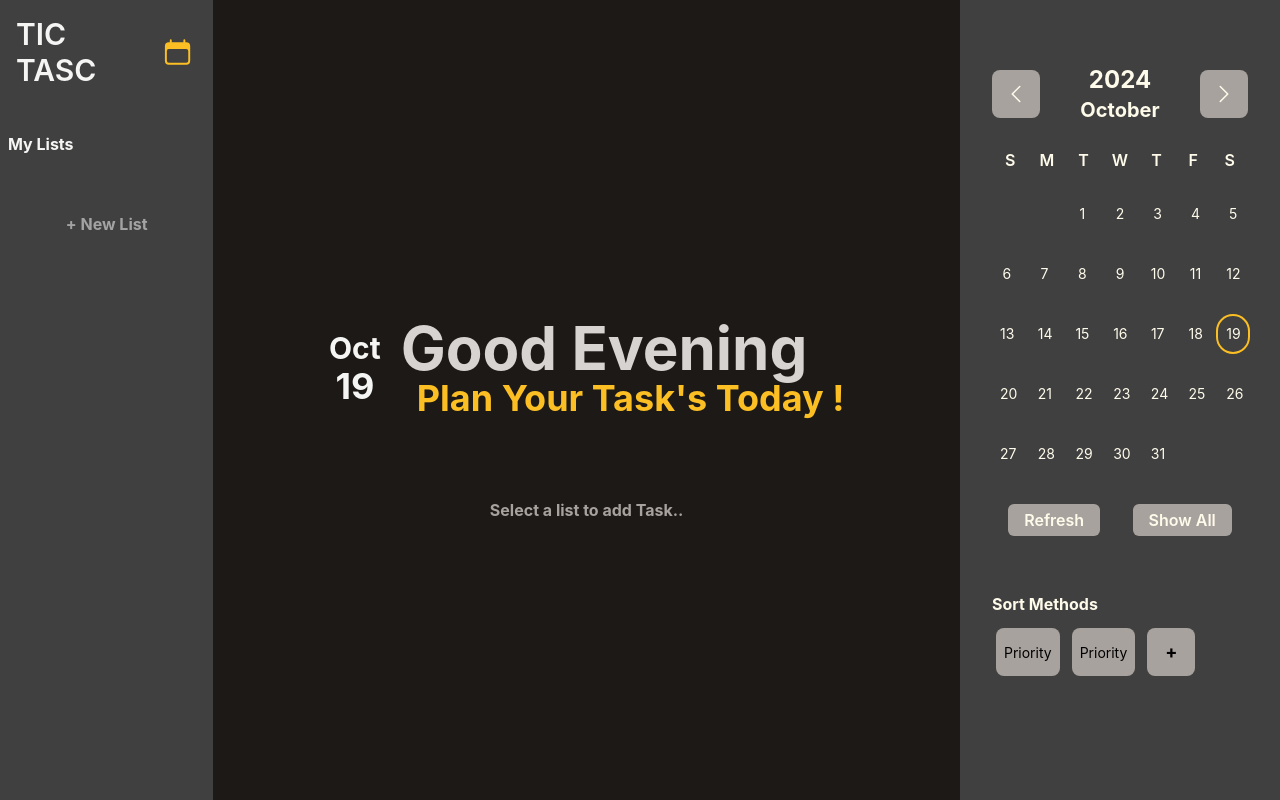
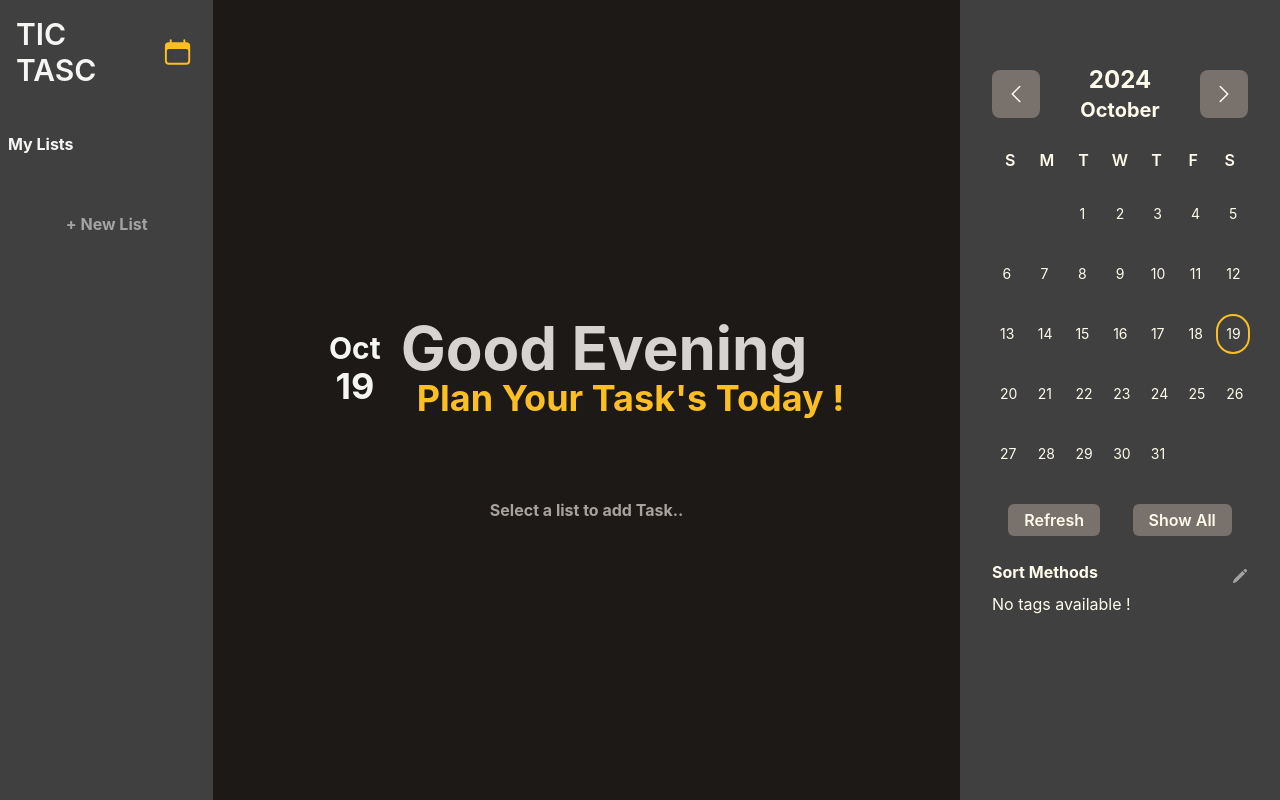
Before and after one commit to AJMALAJU3/React-ToDo-List, a React (Create React App) app: page / in a window 1280 px wide. Built offline with nearby package versions, Linux system fonts and the light colour scheme.

Commit message:
feat: Add, delete, and edit tags; make left bar scrollable
- Implemented add, delete, and edit functionality for tags.
- Made the left bar scrollable for better navigation.

```diff
--- a/src/components/Calender.jsx
+++ b/src/components/Calender.jsx
@@ -1,19 +1,26 @@
 import React, { useState, useEffect } from 'react';
-import { ChevronLeftIcon, ChevronRightIcon } from '@heroicons/react/24/solid';
+import {PlusIcon,TrashIcon , ChevronLeftIcon, ChevronRightIcon,PencilIcon } from '@heroicons/react/24/solid';
 
-const Calendar = ({ list,calendarSort }) => {
-  const [sortDay,setSortDay] = useState([])
-  const [sortTag,setSortTag] = useState([])
-  const [selectAll,setSelectAll] = useState(false)
 
-  // const sortHelper = () => {
+const Calendar = ({ list, calendarSort, isSort, setTags, tg }) => {
 
-  // }
-  useEffect(()=>{
-    console.log(sortDay,'day');
+  const [sortDay, setSortDay] = useState([])
+  const [sortTag, setSortTag] = useState([])
+  const [selectAll, setSelectAll] = useState(false)
 
-    calendarSort(sortDay,sortTag,selectAll)
-  },[sortDay,sortTag,selectAll])
+  const [sortIsEdit, setSortIsEdit] = useState(false)
+  const [addTagText,setAddTagText] = useState('')
+
+  useEffect(() => {
+    console.log(sortDay, 'day');
+    if (sortDay.length > 0 || sortTag.length > 0 || selectAll) {
+      isSort(true)
+      calendarSort(sortDay, sortTag, selectAll)
+    } else {
+      isSort(false)
+    }
+
+  }, [sortDay, sortTag, selectAll])
 
 
   const [month, setMonth] = useState(new Date().getMonth());
@@ -39,7 +46,16 @@ const Calendar = ({ list,calendarSort }) => {
       setMonth(month + 1);
     }
   };
-
+  const addTag = (tag) => {
+    tag = tag.toLowerCase()
+    setTags(prev => {
+      if (!prev.includes(tag)) {
+        return [...prev, tag]
+      }
+      return prev;
+    });
+    setAddTagText('')
+  };
   const days = [...Array(daysInMonth(month, year)).keys()].map((day) => day + 1);
   const firstDayIndex = getFirstDayOfMonth(month, year);
 
@@ -70,14 +86,17 @@ const Calendar = ({ list,calendarSort }) => {
         }
       });
     });
+
     setFreqTasks(taskOfDays);
-    console.log(taskOfDays,'sadf')
+    console.log(taskOfDays, 'sadf')
   }, [list, month, year]);
 
   return (
+    <>
       <div className="max-w-md mx-auto mt-8 p-4 md:p-6 lg:p-8">
+        <div className=''>
           <div className="flex justify-between items-center mb-4">
-        <button onClick={handlePrevMonth} className="rounded-lg bg-stone-400 p-2 md:p-3">
+            <button onClick={handlePrevMonth} className="rounded-lg bg-stone-500 hover:bg-stone-600 p-2 md:p-3">
               <ChevronLeftIcon className="w-6 h-6 text-amber-50" />
             </button>
             <span className="flex flex-col text-center">
@@ -86,7 +105,7 @@ const Calendar = ({ list,calendarSort }) => {
                 {new Date(year, month).toLocaleString('default', { month: 'long' })}
               </span>
             </span>
-        <button onClick={handleNextMonth} className="rounded-lg bg-stone-400 p-2 md:p-3">
+            <button onClick={handleNextMonth} className="rounded-lg bg-stone-500 hover:bg-stone-600 p-2 md:p-3">
               <ChevronRightIcon className="w-6 h-6 text-amber-50" />
             </button>
           </div>
@@ -118,19 +137,21 @@ const Calendar = ({ list,calendarSort }) => {
               return (
                 <div
                   key={day}
-              onClick={()=>setSortDay(prev=>{
-                let updatedDays = [...prev]
-                const clickedDay = `${year}-${(month+1).toString().padStart(2, '0')}-${day}`
-                if(prev.includes(clickedDay)){
-                  updatedDays = updatedDays.filter(p=>p!==clickedDay)
-                }else{
-                  updatedDays = [...updatedDays,clickedDay]
+                  onClick={() => setSortDay(prev => {
+                    let updatedDays = [...prev];
+                    const clickedDay = `${year}-${(month + 1).toString().padStart(2, '0')}-${day.toString().padStart(2, '0')}`;
+                    if (prev.includes(clickedDay)) {
+                      updatedDays = updatedDays.filter(p => p !== clickedDay);
+                    } else {
+                      updatedDays = [...updatedDays, clickedDay];
                     }
-                return updatedDays
+                    return updatedDays;
                   })}
-              className={`p-2 my-2 rounded-full text-center text-amber-50 text-xs md:text-sm  ${sortDay.includes(`${year}-${(month+1).toString().padStart(2, '0')}-${day}`)?'bg-neutral-500 ring-2 ring-neutral-400':getBgColor(taskCount)} ${
-                isCurrentDay(day) ? 'ring-2 ring-amber-400' : ``
-              }`}
+                  className={`p-2 my-2 rounded-full text-center text-amber-50 text-xs md:text-sm ${sortDay.includes(`${year}-${(month + 1).toString().padStart(2, '0')}-${day.toString().padStart(2, '0')}`) ?
+                      'bg-neutral-500 ring-2 ring-neutral-400' :
+                      getBgColor(taskCount)
+                    } ${isCurrentDay(day) ? 'ring-2 ring-amber-400' : ''}`}
+
                 >
                   {day}
                 </div>
@@ -140,27 +161,100 @@ const Calendar = ({ list,calendarSort }) => {
 
           <div className="w-full flex items-center justify-around py-6">
             <button
-      onClick={()=>{
+              onClick={() => {
                 setSelectAll(false)
                 setSortDay([])
                 setSortTag([])
               }}
               className='rounded-md py-1 px-4 font-semibold text-md
-       bg-stone-400 hover:bg-stone-500 text-amber-50 transition-300'>
+       bg-stone-500 hover:bg-stone-600 text-amber-50 transition-300'>
               Refresh
             </button>
             <button
               onClick={() => setSelectAll((p) => !p)}
-  className={`rounded-md py-1 px-4 font-semibold text-md ${
-    selectAll
+              className={`rounded-md py-1 px-4 font-semibold text-md ${selectAll
                   ? 'hover:text-stone-600 bg-amber-300 hover:bg-amber-200'
-      : 'bg-stone-400 hover:bg-stone-500 text-amber-50 transition-300'
+                  : 'bg-stone-500 hover:bg-stone-600 text-amber-50 transition-300'
                 }`}
             >
               Show All
             </button>
           </div>
         </div>
+        <div className='max-w-md mx-auto '>
+          <div className='flex justify-between'>
+            <h1 className='text-amber-50 font-bold mb-2'>Sort Methods</h1>
+            <button onClick={() => setSortIsEdit(p => !p)} className='font-bold text-neutral-300'>{!sortIsEdit ? <PencilIcon
+                            className="h-4 w-4 text-neutral-400 cursor-pointer"
+                          /> : 'Done'}</button>
+          </div>
+
+          <div class="flex flex-wrap w-full gap-1 ">
+          <div className={`flex gap-3 w-full items-center ${sortIsEdit?'block':'hidden'}`}>
+                    <input
+                      type="text"
+                      onChange={(e)=>setAddTagText(e.target.value)}
+                      value={addTagText}
+                      className={` rounded-md cursor-pointer w-auto flex items-center justify-center text-amber-50 bg-neutral-900 border-0 p-2 focus:outline-none`}
+                    />
+
+                    <PlusIcon
+                      className={`h-5 w-5 text-neutral-400 cursor-pointer`}
+                      onClick={(e) => {
+                        e.stopPropagation();
+                        if(addTagText !== ''){
+                          addTag(addTagText)
+                        }
+
+                      }}
+                    />
+                  </div>
+
+            {Array.isArray(tg) && tg.length > 0 ? (
+              tg.map((t, index) => (
+
+                !sortIsEdit ? (<div
+                  key={index}
+                  onClick={() => {
+                    setSortTag(prev => {
+                      if (prev.includes(t)) {
+                        return prev.filter(tag => tag !== t);
+                      } else {
+                        return [...prev, t];
+                      }
+                    });
+                  }}
+                  className={`${sortTag.includes(t) ? 'bg-neutral-500 px-1 rounded-md ' : ''} cursor-pointer w-auto p-1 flex items-center justify-center text-amber-50`}
+                >
+                  #{t}
+                </div>) : (
+                  <div className='flex gap-3 w-full items-center '>
+                    <input
+                      type="text"
+                      value={t}
+                      className={` rounded-md cursor-pointer w-auto flex items-center justify-center text-amber-50 bg-neutral-900 border-0 p-2 focus:outline-none`}
+                    />
+
+                    <TrashIcon
+                      className={`h-5 w-5 text-neutral-400 cursor-pointer`}
+                      onClick={(e) => {
+                        e.stopPropagation();
+                        setTags(tags=>tags.filter(p=>p!==t))
+                      }}
+                    />
+                  </div>
+
+                )
+              ))
+            ) : (
+              <div className='text-amber-50'>No tags available !</div>
+            )}
+          </div>
+
+
+        </div>
+      </div>
+    </>
   );
 };
 
--- a/src/components/SortMethods.js
+++ /dev/null
@@ -1,25 +0,0 @@
-import React from 'react'
-
-function SortMethods() {
-
-    return (
-        <div className='max-w-md mx-auto px-4 md:px-6 lg:px-8'>
-            <h1 className='text-amber-50 font-bold'>Sort Methods</h1>
-            <div className='p-1 flex gap-3 mt-2'>
-                <button className="rounded-lg bg-stone-400 p-1 h-12 px-2 text-center overflow-hidden">
-                    <span className="text-sm truncate">Priority</span>
-                </button>
-                <button className="rounded-lg bg-stone-400 p-1 h-12 text-center overflow-hidden px-2">
-                    <span className="text-sm truncate">Priority</span>
-                </button>
-                <button className="rounded-lg bg-stone-400 p-1 h-12 w-12 text-center overflow-hidden px-2">
-                    <span className="text-lg font-bold truncate">+</span>
-                </button>
-
-
-            </div>
-        </div>
-    )
-}
-
-export default SortMethods
--- a/src/components/Task.jsx
+++ b/src/components/Task.jsx
@@ -23,7 +23,7 @@ const getlist = (id) => {
     console.error("Parsed list is not an array");
     return {};
   }
-  console.log(parsedList.filter(li => li.id === id)[0],'listssssss')
+  console.log(parsedList.filter(li => li.id === id)[0], 'listssssss')
   return parsedList.filter(li => li.id === id)[0] || {};
 };
 
@@ -54,7 +54,7 @@ function Task(props) {
 
   const [lists, setLists] = useState(getMyLists());
 
-  const tg = ['Hobby', 'Duty', 'Work', 'Study', 'Project']
+  const tg = props.tg
   const [taskList, setTaskList] = useState(getlist(props.listId))
 
   const [taskText, setTaskText] = useState('')
@@ -82,7 +82,7 @@ function Task(props) {
   };
   let newList = useRef(null)
   useEffect(() => {
-    console.log(props.listId,'id added')
+    console.log(props.listId, 'id added')
     setTaskList(getlist(props.listId))
     // console.log(taskList,'list added')
   }, [props.listId])
@@ -149,7 +149,7 @@ function Task(props) {
 
   if (props.listId) {
     return (
-      <div className="md:col-span-8 flex flex-col lg:col-span-7  items-center w-full overflow-y-auto "  style={{scrollbarWidth:'none'}}>
+      <div className="md:col-span-8 flex flex-col lg:col-span-7  items-center w-full overflow-y-auto " style={{ scrollbarWidth: 'none' }}>
 
         <div className="p-10 pt-10 grid grid-cols-12 gap-2 w-full">
           <h1 className="text-3xl font-bold text-stone-100 rounded-lg col-span-2 text-center">
@@ -186,7 +186,7 @@ function Task(props) {
                   placeholder="Add Todo"
                 />
 
-                  <button onClick={AddTaskToList} className={`rounded-lg px-2 py-1 ${taskText === '' ? 'text-stone-600' : 'text-stone-400'} font-bold`}>Add</button>
+                <button onClick={!taskText ? null : AddTaskToList} className={`rounded-lg px-2 py-1 ${taskText === '' ? 'text-stone-600' : 'text-stone-400'} font-bold`}>Add</button>
 
               </div>
 
--- a/src/components/Wrapper.js
+++ b/src/components/Wrapper.js
@@ -1,6 +1,5 @@
 import React, { useState, useRef, useEffect } from 'react';
 import Calendar from './Calender';
-import SortMethods from './SortMethods';
 import { CalendarIcon } from '@heroicons/react/24/solid';
 import Task from './Task';
 import Alert from './Alert';
@@ -20,7 +19,20 @@ const getMyLists = () => {
     }
     return [];
 };
-
+const getMyTags = () => {
+    const tags = localStorage.getItem('tags')
+    if (tags) {
+        try {
+            const parsedTags = JSON.parse(tags);
+            console.log('Parsed Tags:', parsedTags);
+            return Array.isArray(parsedTags) ? parsedTags : [];
+        } catch (error) {
+            console.error('Error parsing JSON:', error);
+            return [];
+        }
+    }
+    return [];
+}
 
 function Wrapper() {
     const [listId, setListId] = useState(null);
@@ -31,9 +43,10 @@ function Wrapper() {
     const [isModalOpen, setIsModalOpen] = useState(false);
     const [itemToDelete, setItemToDelete] = useState(null);
     const [isSorting,setIsSorting] = useState(false)
-    const [sortDate,setSortDate] = useState(null)
+    const [sortDate,setSortDate] = useState([])
     const [sortTag,setSortTag] = useState([])
     const [selectAll,setSelectAll] = useState(false)
+    const [tags,setTags] = useState(getMyTags)
 
     if (listId === null && lists.length > 0) {
         const clickedList = lists.find(li => li.clicked);
@@ -42,7 +55,7 @@ function Wrapper() {
         }
     }
     const calendarSort = (date,tag,sortAll) =>{
-        console.log(date,tag,sortAll)
+        console.log(date,tag,sortAll,'hjgk')
         setSortDate(date)
         setSortTag(tag)
         setSelectAll(sortAll)
@@ -54,6 +67,9 @@ function Wrapper() {
     useEffect(() => {
         localStorage.setItem('lists', JSON.stringify(lists));
     }, [lists]);
+    useEffect(()=>{
+        localStorage.setItem('tags',JSON.stringify(tags))
+    },[tags])
     useEffect(()=>{
 
         setLists(getMyLists())
@@ -144,8 +160,8 @@ function Wrapper() {
                                     key={list.id}
                                     onClick={() => selectList(list.id)}
                                     className={`flex justify-between items-center
-                                    ${list.clicked ? 'bg-amber-300 text-stone-600' : 'text-stone-100 hover:bg-stone-400 hover:text-stone-600'}
-                                    p-3 rounded-lg shadow-lg transition duration-200 ease-linear`}
+                                    ${list.clicked ? 'bg-amber-300 text-stone-600' : 'text-stone-100 hover:bg-stone-600 '}
+                                    p-3 rounded-lg shadow-lg transition duration-200 ease-linear group`}
                                 >
                                     {list.newList}
                                     <button
@@ -153,7 +169,7 @@ function Wrapper() {
                                             e.stopPropagation();
                                             openModal(list.id);
                                         }}
-                                        className="rounded-lg px-2 py-1 text-stone-600 font-bold"
+                                        className={`rounded-lg px-2 py-1 text-stone-500 ${list.clicked ? '' : 'group-hover:text-stone-800  '} `}
                                     >
                                         X
                                     </button>
@@ -196,14 +212,14 @@ function Wrapper() {
             {isSorting ? (
     <SortedData sort={calendarSort} list={lists} date={sortDate} tag={sortTag} selectAll={selectAll}/>
 ) : (
-    <Task listId={listId} taskUpdate={listUpdated}/>
+    <Task listId={listId} taskUpdate={listUpdated} tg={tags} />
 )}
 
 
-            <div className="md:col-span-4 lg:col-span-3 bg-neutral-700 hidden md:block">
-                <Calendar list={lists} calendarSort={calendarSort}/>
-                <SortMethods />
-            </div>
+<div className="md:col-span-4 lg:col-span-3 bg-neutral-700 hidden md:block  overflow-y-auto" style={{ scrollbarWidth: 'none' }}>
+  <Calendar list={lists} calendarSort={calendarSort} isSort={setIsSorting} setTags={setTags} tg={tags}/>
+</div>
+
         </>
     );
 }
--- a/src/components/sortedData.jsx
+++ b/src/components/sortedData.jsx
@@ -1,6 +1,22 @@
 import React,{useState,useEffect} from 'react';
 
-function SortedData(props) {
+
+const getMyLists = () => {
+  const lists = localStorage.getItem('lists')
+  if (lists) {
+    console.log(lists,'kitti')
+    try {
+      return JSON.parse(lists)
+    } catch (error) {
+      console.error('Error parsing JSOn :', error)
+      return []
+    }
+  } else {
+    return []
+  }
+}
+function SortedData({sort,list,date,tag,selectAll}) {
+  const [lists, setLists] = useState(getMyLists());
     const today = new Date();
   const options = { month: 'short' };
   const month = new Intl.DateTimeFormat('en-US', options).format(today);
@@ -38,17 +54,61 @@ function SortedData(props) {
         <div className="col-span-10 px-10 py-4 text-stone-100 w-full flex flex-col items-center">
           <div className='w-full'>
 
-            <ul id="taskList" class="space-y-4">
-                <li
+          <ul id="taskList" className="space-y-4">
+  {lists.map((myList, index) => {
+    return myList.todoList.map((todolist, subIndex) => {
+console.log(todolist.tags,tag,tag.some(t => todolist.tags.includes(t)),'sd');
 
-                    className={`flex flex-col justify-between bg-neutral-700
-                    text-stone-100 hover:text-stone-600 p-3 rounded-lg
-                    hover:bg-neutral-800 shadow-lg
-                    transition-all transform scale-0 opacity-0 duration-500 ease-in-out `}
-                  >
+      if (
+        Array.isArray(date) &&
+        (date.includes(todolist.date) || tag.some(t => todolist.tags.includes(t)))
+      ) {
 
-                  </li>
-            </ul>
+return (
+        <li
+          key={`${index}-${subIndex}`}
+          className={`flex flex-col justify-between bg-neutral-700
+          text-stone-100 hover:text-stone-600 p-3 rounded-lg
+          hover:bg-neutral-800 shadow-lg`}
+        >
+          <span
+                      className="flex items-center space-x-3 justify-between"
+                      onClick={(e) => {
+                        e.stopPropagation();
+                      }}
+                    >
+                      <div className="flex items-center space-x-3">
+                        <input
+                          type="checkbox"
+                          className="h-6 w-6 rounded-md accent-amber-300"
+                          checked={todolist.status === 'completed'}
+                        />
+                        <span
+
+                          className="flex flex-col mb-2"
+                        >
+                          <span className="text-neutral-400 text-xs">{todolist.date}</span>
+                          <span
+                            className={`${todolist.status === 'completed' ? 'line-through text-neutral-400' : 'text-neutral-300'
+                              }  text-md font-semibold mb-1 mt-1`}
+                          >
+                            {todolist.task}
+                          </span>
+                          <span className='text-neutral-400 text-xs'>
+                            {todolist.tags.map(tag => `#${tag.toLowerCase()} `)}
+                          </span>
+                        </span>
+                      </div>
+                      </span>
+        </li>
+      );
+      }
+      return ('')
+
+    });
+  })}
+</ul>
+
           </div>
         </div>
       </div>
```
Lines whose indentation alone changed are shown as unchanged.
